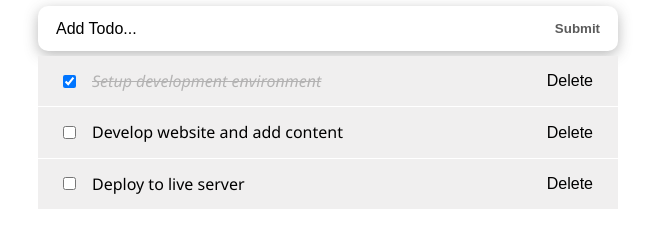
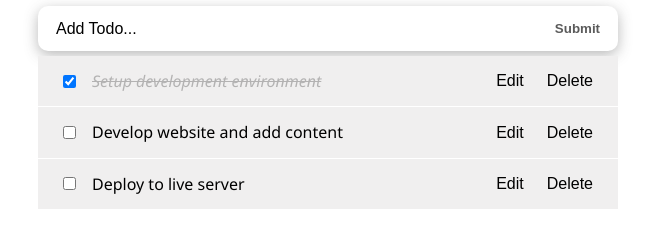
Before and after one commit to SFarida/react-tutotrial, a React (Create React App) app: page / in a window 1280 px wide. Shown: the part 423-668 px from the top of the page, without its empty margins (312-967 px from the left). Built offline with nearby package versions, Linux system fonts and the light colour scheme.

Commit message:
Add edit functionality to todo item

```diff
--- a/src/components/TodoItem.js
+++ b/src/components/TodoItem.js
@@ -1,25 +1,53 @@
+import { useState } from 'react';
 import styles from '../styles/TodoItem.module.css';
 
-const TodoItem = ({ itemProp, handleChange, delTodo }) => {
+const TodoItem = ({
+  itemProp, handleChange, delTodo, setUpdate,
+}) => {
+  const [editing, setEditing] = useState(false);
   const completedStyle = {
     fontStyle: 'italic',
     color: '#595959',
     opacity: 0.4,
     textDecoration: 'line-through',
   };
+  const handleEditing = () => {
+    setEditing(true);
+  };
+  const viewMode = {};
+  const editMode = {};
+  if (editing) {
+    viewMode.display = 'none';
+  } else {
+    editMode.display = 'none';
+  }
+  const handleUpdatedDone = (event) => {
+    if (event.key === 'Enter') {
+      setEditing(false);
+    }
+  };
   return (
     <li className={styles.item}>
-      <div className={styles.content}>
+      <div className={styles.content} style={viewMode}>
         <input
           type="checkbox"
           checked={itemProp.completed}
           onChange={() => handleChange(itemProp.id)}
         />
+        <button type="button" onClick={handleEditing}>Edit</button>
         <button type="button" onClick={() => delTodo(itemProp.id)}>Delete</button>
         <span style={itemProp.completed ? completedStyle : null}>
           {itemProp.title}
         </span>
       </div>
+      <input
+        type="text"
+        value={itemProp.title}
+        className={styles.textInput}
+        style={editMode}
+        onChange={(e) => setUpdate(e.target.value, itemProp.id)}
+        onKeyDown={handleUpdatedDone}
+      />
     </li>
   );
 };
--- a/src/components/TodosList.js
+++ b/src/components/TodosList.js
@@ -1,7 +1,9 @@
 import TodoItem from './TodoItem';
 
 const TodosList = (props) => {
-  const { todosProps, handleChange, delTodo } = props;
+  const {
+    todosProps, handleChange, delTodo, setUpdate,
+  } = props;
   return (
     <ul>
       {
@@ -11,6 +13,7 @@
             itemProp={todo}
             handleChange={handleChange}
             delTodo={delTodo}
+            setUpdate={setUpdate}
           />
         ))
       }
--- a/src/components/TodosLogic.js
+++ b/src/components/TodosLogic.js
@@ -49,6 +49,17 @@
     setTodos([...todos, newTodo]);
   };
 
+  const setUpdate = (updatedTitle, id) => {
+    setTodos(
+      todos.map((todo) => {
+        if (todo.id === id) {
+          todo.title = updatedTitle;
+        }
+        return todo;
+      }),
+    );
+  };
+
   return (
     <div>
       <InputTodo addTodoItem={addTodoItem} />
@@ -56,6 +67,7 @@
         todosProps={todos}
         handleChange={handleChange}
         delTodo={delTodo}
+        setUpdate={setUpdate}
       />
     </div>
   );
--- a/src/styles/TodoItem.module.css
+++ b/src/styles/TodoItem.module.css
@@ -26,3 +26,10 @@
   border: none;
   margin-left: 7px;
 }
+
+.textInput {
+  width: 100%;
+  padding: 10px;
+  border: 1px solid #dfdfdf;
+  outline: none;
+}
```
Also changed, not shown: .eslintrc.json.
